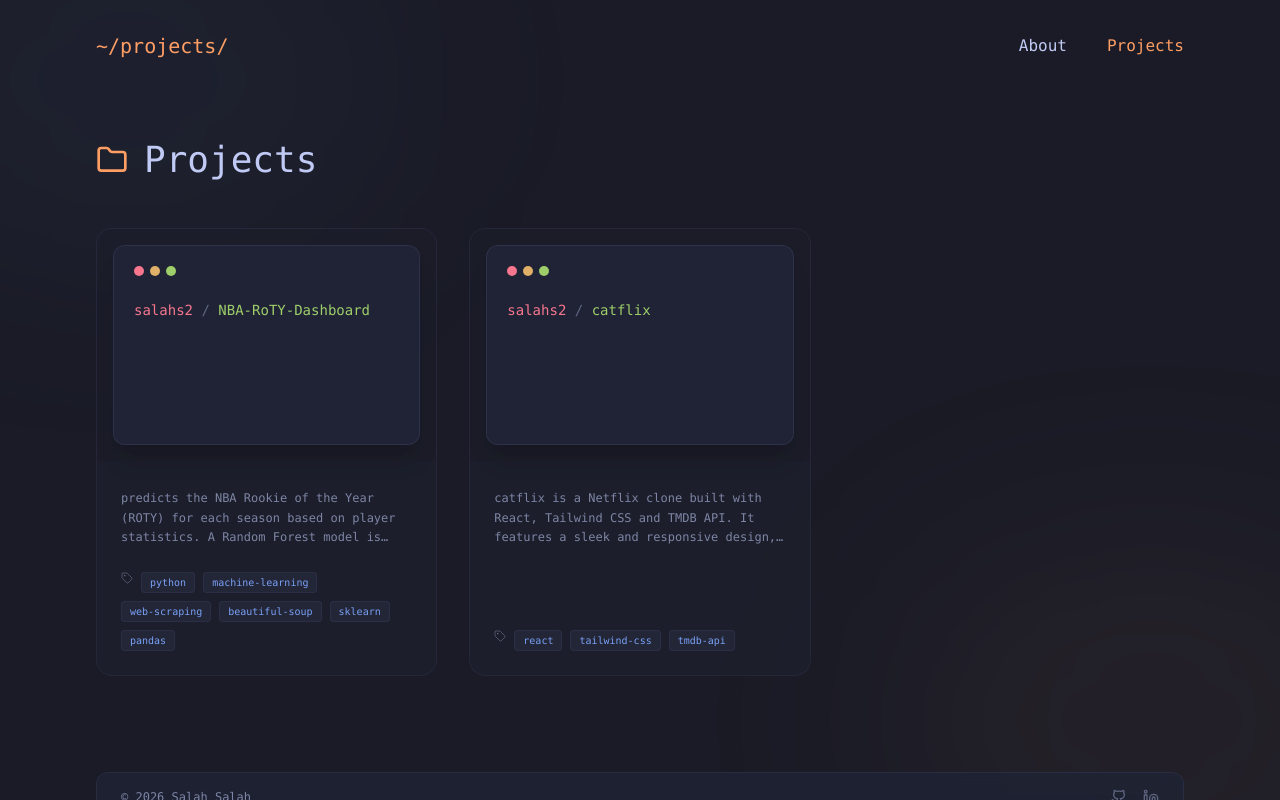
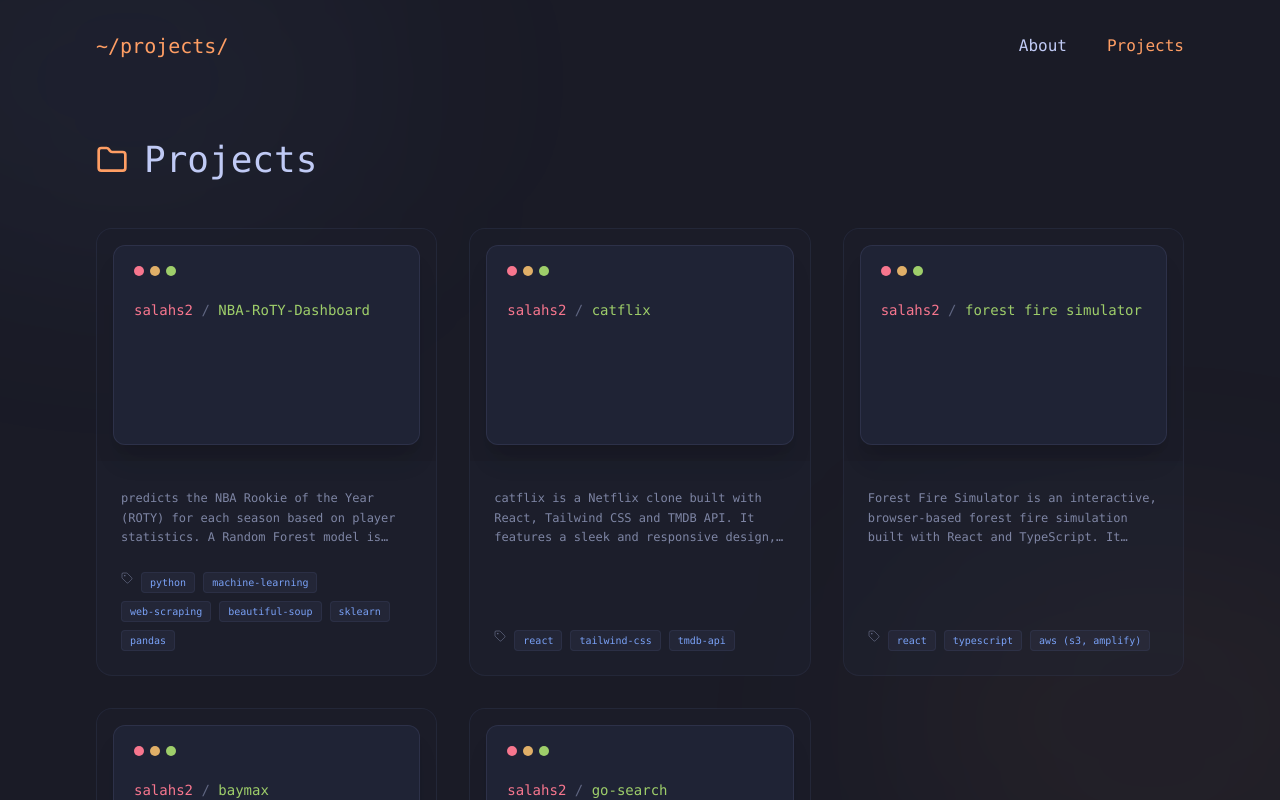
Before and after one commit to salahs2/salahs2.github.io, a React (Vite) app: page /projects in a window 1280 px wide. Shown: the top 800 px of the page. Built offline with nearby package versions, Linux system fonts and the light colour scheme.

Commit message:
Update projects.js
add new projects

```diff
--- a/src/constants/projects.js
+++ b/src/constants/projects.js
@@ -9,7 +9,7 @@ export const projects = [
       "predicts the NBA Rookie of the Year (ROTY) for each season based on player statistics. A Random Forest model is trained using historical player data, and a Streamlit dashboard is used to visualize predictions.",
     tags: ["python", "machine-learning", "web-scraping", "beautiful-soup", "sklearn", "pandas"],
     projectLink: "https://github.com/salahs2/NBA-RoTY-Dashboard",
-    featured: true,
+    featured: false,
 
   },
   {
@@ -20,6 +20,36 @@ export const projects = [
       "catflix is a Netflix clone built with React, Tailwind CSS and TMDB API. It features a sleek and responsive design, allowing users to browse and search for movies and TV shows. The app fetches data from the TMDB API to display movie details, trailers, and recommendations.",
     tags: ["react", "tailwind-css", "tmdb-api"],
     projectLink: "https://github.com/salahs2/catflix",
+    featured: false,
+  },
+  {
+    owner: "salahs2",
+    name: "forest fire simulator",
+    description: "browser-based forest fire simulation built with React and TypeScript",
+    fullDescription:
+      "Forest Fire Simulator is an interactive, browser-based forest fire simulation built with React and TypeScript. It models how forests grow, ignite, and burn over time using simple probabilistic rules",
+    tags: ["react", "typescript", "aws (s3, amplify)"],
+    projectLink: "https://github.com/salahs2/forest-fire-simulator",
     featured: true,
   },
+  {
+    owner: "salahs2",
+    name: "baymax",
+    description: "AI Triage Agent",
+    fullDescription:
+      "Baymax is an agentic triage agent built with gemini's api using RAG and message context retention to triage symptoms of patients and deliver preliminary diagnosis",
+    tags: ["react", "typescript", "gemini API"],
+    projectLink: "https://github.com/salahs2/Baymax",
+    featured: true,
+  },
+  {
+    owner: "salahs2",
+    name: "go-search",
+    description: "low latency search engine built with go",
+    fullDescription:
+      "go-search is a fully dockerized search engine built with a server side container that moderates search results using the Brave API using go and implementing in memory retention of recent searches",
+    tags: ["go", "redis", "docker"],
+    projectLink: "https://github.com/salahs2/go-search",
+    featured: true,
+  }
 ];
```
